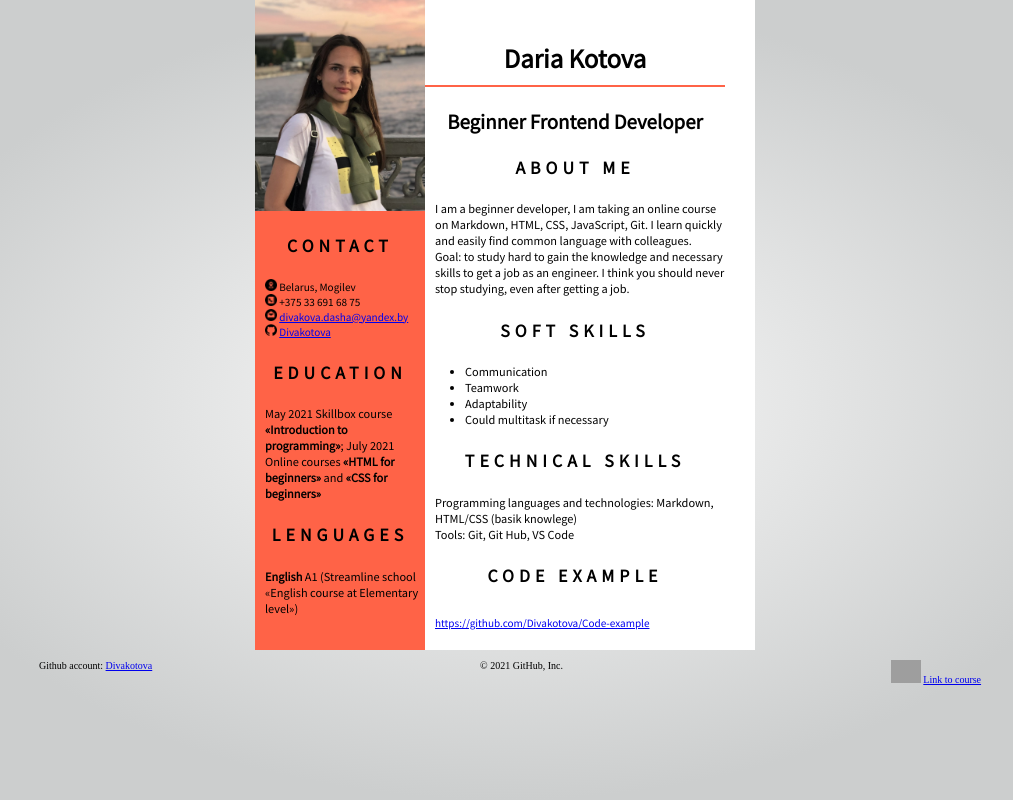
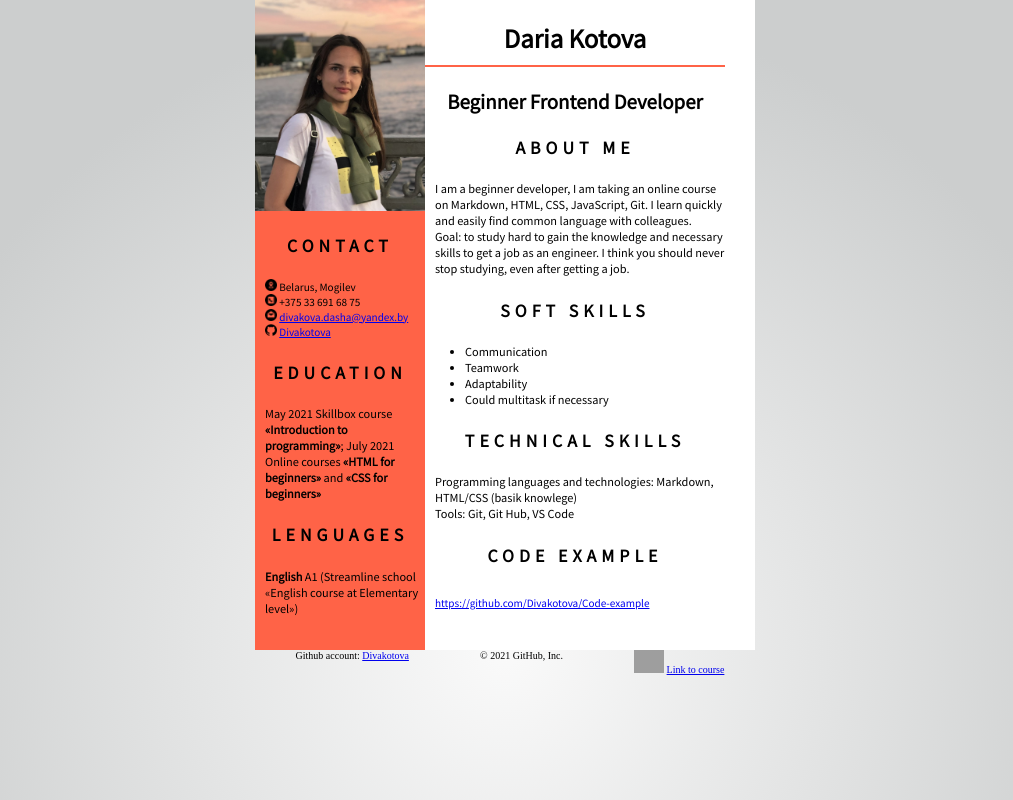
Before and after one commit to Divakotova/rsscholl-cv, a plain HTML site: page index.html in a window 1280 px wide. Shown: the top 800 px of the page, without its empty margins (135-1148 px from the left). Drawn offline with Linux system fonts and the light colour scheme; grey boxes are pictures that could not be loaded.

Commit message:
feat: add footer style

```diff
--- a/style.css
+++ b/style.css
@@ -45,7 +45,6 @@ figure {
 }
 h1 {
   text-align: center;
-  margin-top: 40px;
   border-bottom: 2px solid #ff6347;
   padding-bottom: 10px;
 }
@@ -63,7 +62,7 @@ p {
 }
 mark {
   background-color: #ff6347;
-  font-weight: 900;
+  font-weight: 1000;
 }
 .skill {
   font-size: 11px;
@@ -76,6 +75,12 @@ mark {
   width: 30px;
 }
 .footer {
+  display: flex;
+  align-items: stretch;
+  margin: auto;
+  padding: 0;
+  width: 500px;
+  height: 650px;
   list-style: none;
   display: flex;
   justify-content: space-around;
```
